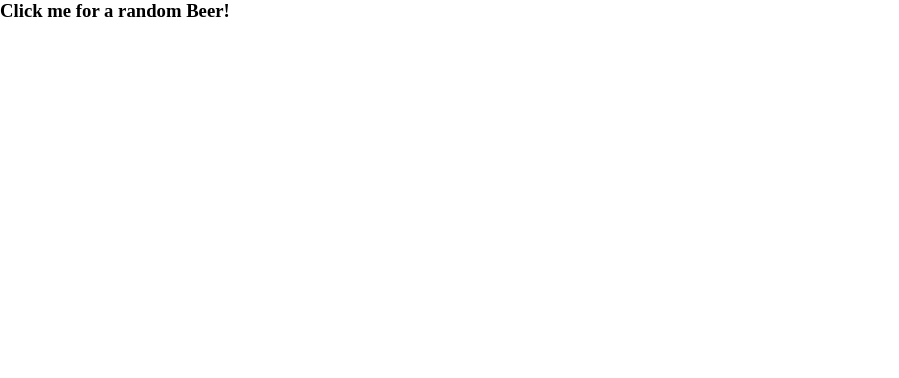
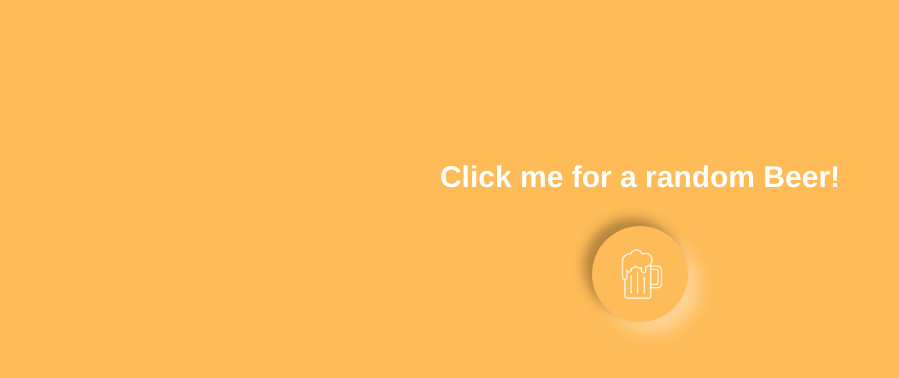
Before and after one commit to rand-singh/beer-generator, a plain HTML site: page index.html in a window 1280 px wide. Shown: the whole page, without its empty margins (0-899 px from the left). Drawn offline with Linux system fonts and the light colour scheme; no server answers.

Commit message:
Logic and styling
Added logic to update data into the DOM, added beer icon, added styling

```diff
--- a/app.js
+++ b/app.js
@@ -1,3 +1,9 @@
+const startBtn = document.querySelector(".beer-button");
+const randomBeer = document.querySelector(".random-beer");
+const descriptionDisplay = document.querySelector(".description");
+
+const getData = (e) => {
+  e.preventDefault();
   fetch("https://api.punkapi.com/v2/beers/random")
     .then((response) => {
       return response.json();
@@ -8,4 +14,10 @@ fetch("https://api.punkapi.com/v2/beers/random")
       const name = data[0].name;
       const description = data[0].description;
       const { unit, value } = data[0].volume;
+
+      randomBeer.innerHTML = name + " " + value + " " + unit;
+      descriptionDisplay.innerHTML = description;
     });
+};
+
+startBtn.addEventListener("click", getData);
--- a/index.html
+++ b/index.html
@@ -10,7 +10,9 @@
     <div class="container">
       <h3 class="random-beer">Click me for a random Beer!</h3>
       <div class="beer-button">
-        <a></a>
+        <a>
+          <img src="beer.png" class="fav" alt="Beer" height="50px" />
+        </a>
       </div>
       <p class="description"></p>
     </div>
--- a/style.css
+++ b/style.css
@@ -1,5 +1,74 @@
+:root {
+  --main-bg-color: #febc58;
+}
+
 * {
-    margin: 0;
-    padding: 0;
-    box-sizing: border-box;
+  margin: 0;
+  padding: 0;
+  box-sizing: border-box;
 }
+
+html,
+body {
+  height: 100vh;
+  background-color: var(--main-bg-color);
+}
+
+.container {
+  height: 100vh;
+  display: flex;
+  flex-direction: column;
+  align-items: center;
+  text-align: center;
+  background-color: var(--main-bg-color);
+}
+
+h3 {
+  margin-bottom: 2rem;
+}
+
+.random-beer {
+  margin-top: 10rem;
+  color: white;
+  font-size: 30px;
+  font-family: Helvetica, sans-serif;
+}
+
+.description {
+  max-width: 20rem;
+  color: #f7ecb7;
+  font-family: Helvetica, sans-serif;
+  font-size: 20px;
+  margin-top: 2rem;
+}
+
+.beer-button {
+  display: inline-flex;
+}
+
+.beer-button a {
+  display: inline-block;
+  text-decoration: none;
+  background-color: var(--main-bg-color);
+  box-shadow: -8px -8px 12px 0 rgba(0, 0, 0, 0.3),
+    12px 12px 16px rgba(255, 255, 255, 0.35);
+  border-radius: 50%;
+  width: 6rem;
+  height: 6rem;
+  transition: 0.4s;
+
+  display: flex;
+  align-items: center;
+  justify-content: center;
+}
+
+.beer-button a:hover {
+  box-shadow: inset 6px 6px 10px 0 rgba(0, 0, 0, 0.2),
+    inset -6px -6px 10px 0 rgba(255, 255, 255, 0.5);
+  cursor: pointer;
+}
+
+.beer-button .fav {
+  padding-left: 3px;
+  filter: invert(100%);
+}
```
Also changed, not shown: beer.png (added). Lines whose indentation alone changed are shown as unchanged.
